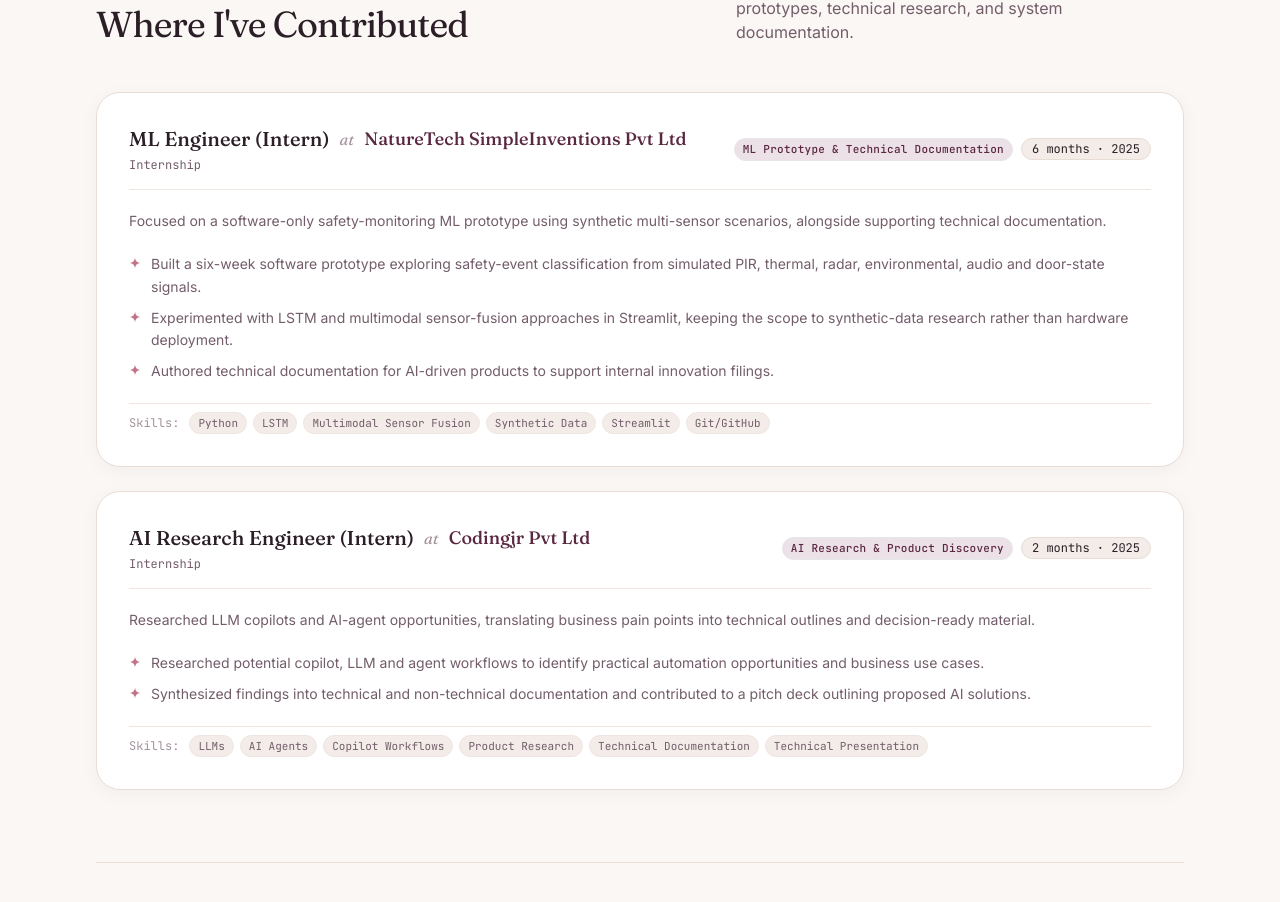
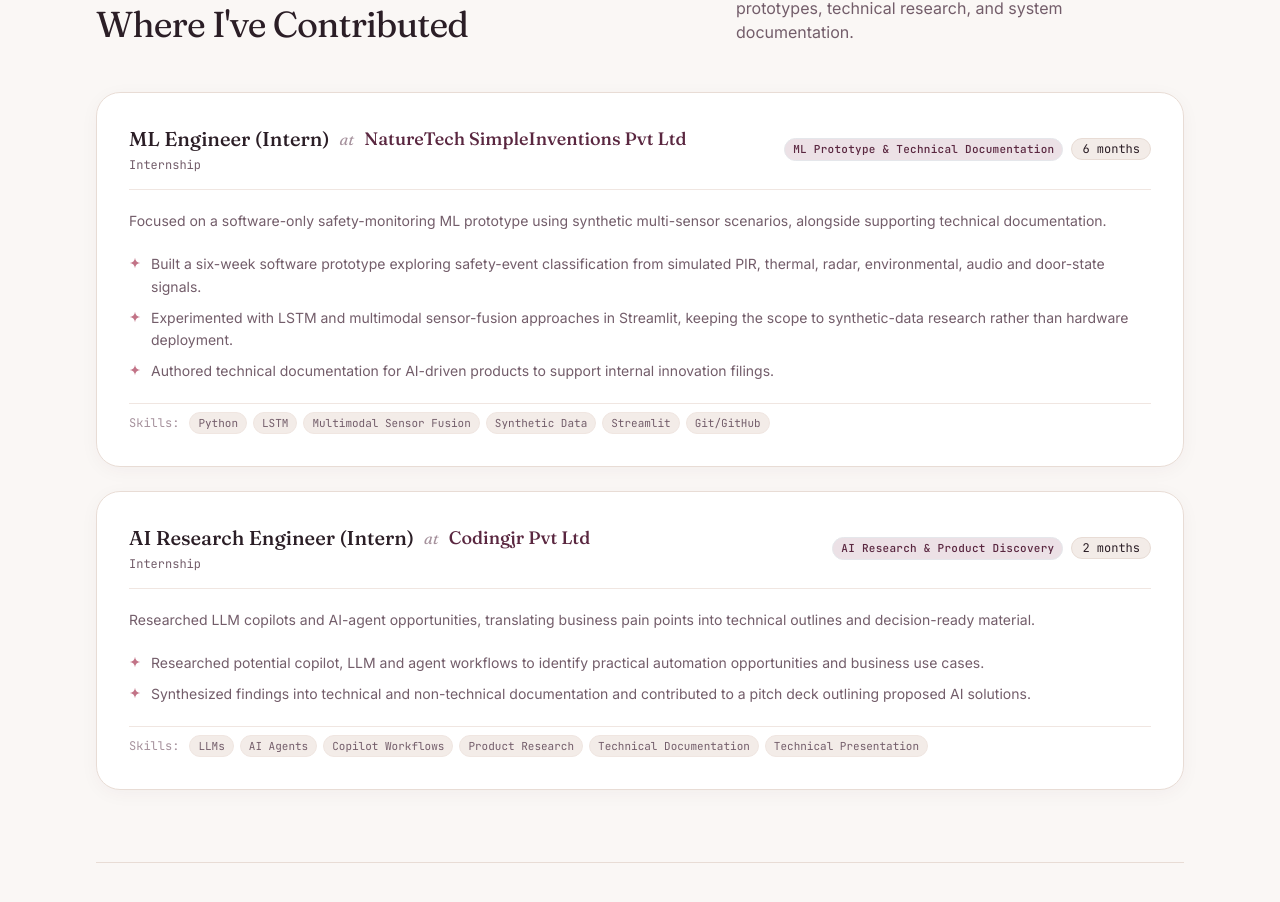
Before and after one commit to Kee-rti/Portfolio, a React (Vite) app: page / in a window 1280 px wide. Shown: the part 4152-5054 px from the top of the page. Built offline with nearby package versions, Linux system fonts and the light colour scheme.

Commit message:
Avoid unverified internship date ranges

```diff
--- a/src/data/experience.ts
+++ b/src/data/experience.ts
@@ -16,7 +16,7 @@ export const experiences: ExperienceItem[] = [
     id: 'naturetech',
     role: 'ML Engineer (Intern)',
     company: 'NatureTech SimpleInventions Pvt Ltd',
-    period: '6 months · 2025',
+    period: '6 months',
     type: 'Internship',
     badge: 'ML Prototype & Technical Documentation',
     summary: 'Focused on a software-only safety-monitoring ML prototype using synthetic multi-sensor scenarios, alongside supporting technical documentation.',
@@ -31,7 +31,7 @@ export const experiences: ExperienceItem[] = [
     id: 'codingjr',
     role: 'AI Research Engineer (Intern)',
     company: 'Codingjr Pvt Ltd',
-    period: '2 months · 2025',
+    period: '2 months',
     type: 'Internship',
     badge: 'AI Research & Product Discovery',
     summary: 'Researched LLM copilots and AI-agent opportunities, translating business pain points into technical outlines and decision-ready material.',
```
